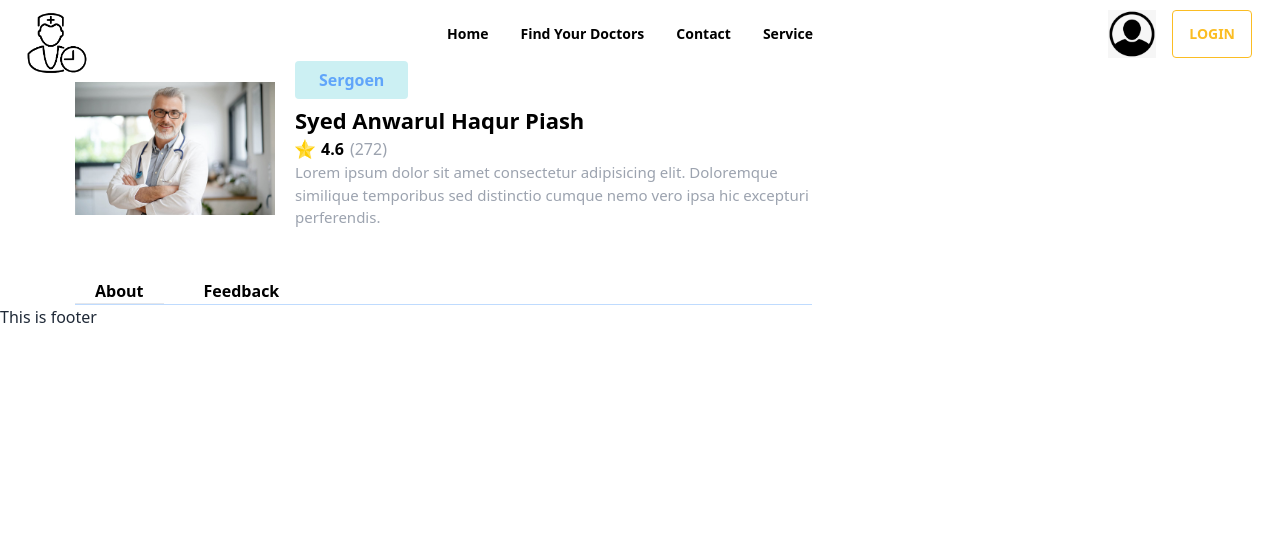
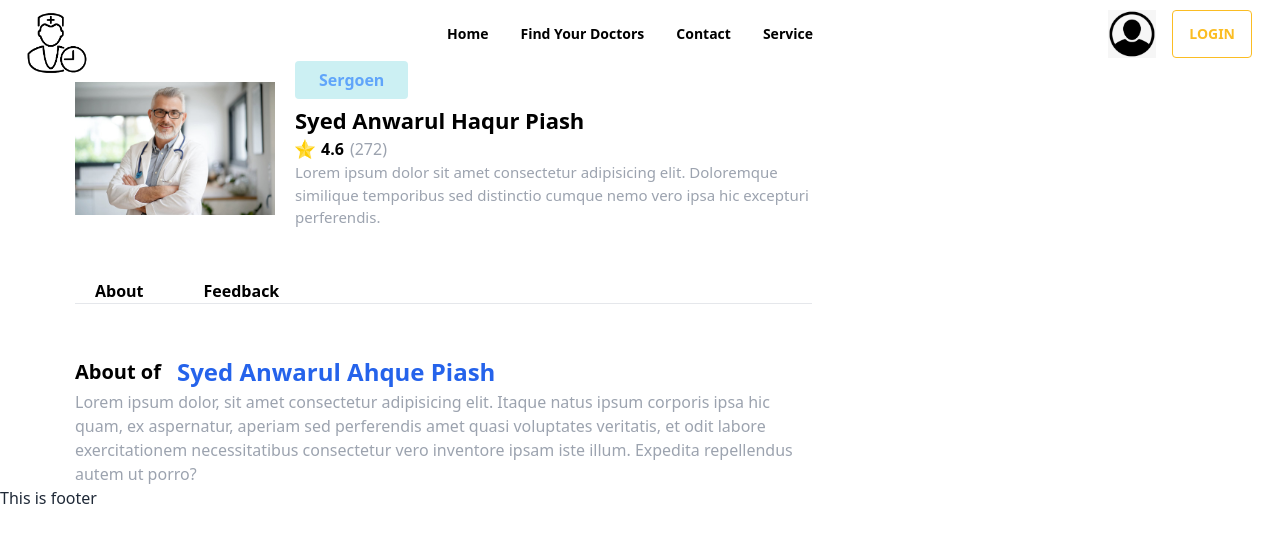
Before and after one commit to Syed-Anwarul-Haque-Piash/doctor-appoinment-client, a React (Vite) app: page /doctor/1 in a window 1280 px wide. Shown: the top 542 px of the page. Built offline with nearby package versions, Linux system fonts and the light colour scheme.

Commit message:
doctor about

```diff
--- /dev/null
+++ b/src/pages/Doctors/DoctorAbout.jsx
@@ -0,0 +1,17 @@
+import React from 'react'
+
+const DoctorAbout = () => {
+  return (
+    <div>
+        <div>
+            <h3 className='text-[20px] text-black font-semibold flex items-center gap-4'>About of
+            <span className='text-blue-600 font-bold text-[24px]'>Syed Anwarul Ahque Piash</span>
+            </h3>
+            <p className='text-gray-400'>Lorem ipsum dolor, sit amet consectetur adipisicing elit. Itaque natus ipsum corporis ipsa hic quam, ex aspernatur, aperiam sed perferendis amet quasi voluptates veritatis, et odit labore exercitationem necessitatibus consectetur vero inventore ipsam iste illum. Expedita repellendus autem ut porro?</p>
+
+        </div>
+    </div>
+  )
+}
+
+export default DoctorAbout
--- a/src/pages/Doctors/DoctorDetails.jsx
+++ b/src/pages/Doctors/DoctorDetails.jsx
@@ -1,9 +1,11 @@
 import React, { useState } from 'react'
 import doctor2 from '../../assets/images/doctor2.jpg'
 import staricon from '../../assets/images/staricon.png'
+import DoctorAbout from './DoctorAbout'
+import Feedback from './Feedback'
 
 const DoctorDetails = () => {
-  const [tab,setTab]=useState('active')
+  const [tab,setTab]=useState('about')
   return (
     <div>
       <div className='max-w-[1170px] px-5 mx-auto' >
@@ -25,9 +27,13 @@ const DoctorDetails = () => {
                 <p className='text-gray-400 text-[14px] md:text-[15px] '>Lorem ipsum dolor sit amet consectetur adipisicing elit. Doloremque similique temporibus sed distinctio cumque nemo vero ipsa hic excepturi perferendis.</p>
               </div>
             </div>
-            <div className='mt-[50px] border-b border-solid border-blue-200'>
-              <button onClick={()=>setTab('active')} className={`${tab==='active' && 'border-b border-solid border-blue-900'}py-2 px-5 mr-5 text-[16px] text-black font-semibold`}>About</button>
-               <button onClick={()=>setTab('feedback')} className={`${tab==='feedback' && 'border-b border-solid border-blue-400'}py-2 px-5 mr-5 text-[16px] text-black font-semibold`}>Feedback</button>
+            <div className='mt-[50px] border-b border-solid border-gray-400-200'>
+              <button onClick={()=>setTab('about')} className={`${tab==='active' && 'border-b border-solid border-gray-900'}py-2 px-5 mr-5 text-[16px] text-black font-semibold`}>About</button>
+               <button onClick={()=>setTab('feedback')} className={`${tab==='feedback' && 'border-b border-solid border-gray-900'}py-2 px-5 mr-5 text-[16px] text-black font-semibold`}>Feedback</button>
+            </div>
+            <div className='mt-[50px]'>
+              {tab==='about' && <DoctorAbout/>}
+              {tab==='feedback' && <Feedback/>}
             </div>
           </div>
         </div>
--- /dev/null
+++ b/src/pages/Doctors/Feedback.jsx
@@ -0,0 +1,9 @@
+import React from 'react'
+
+const Feedback = () => {
+  return (
+    <div>Feedback</div>
+  )
+}
+
+export default Feedback
```
